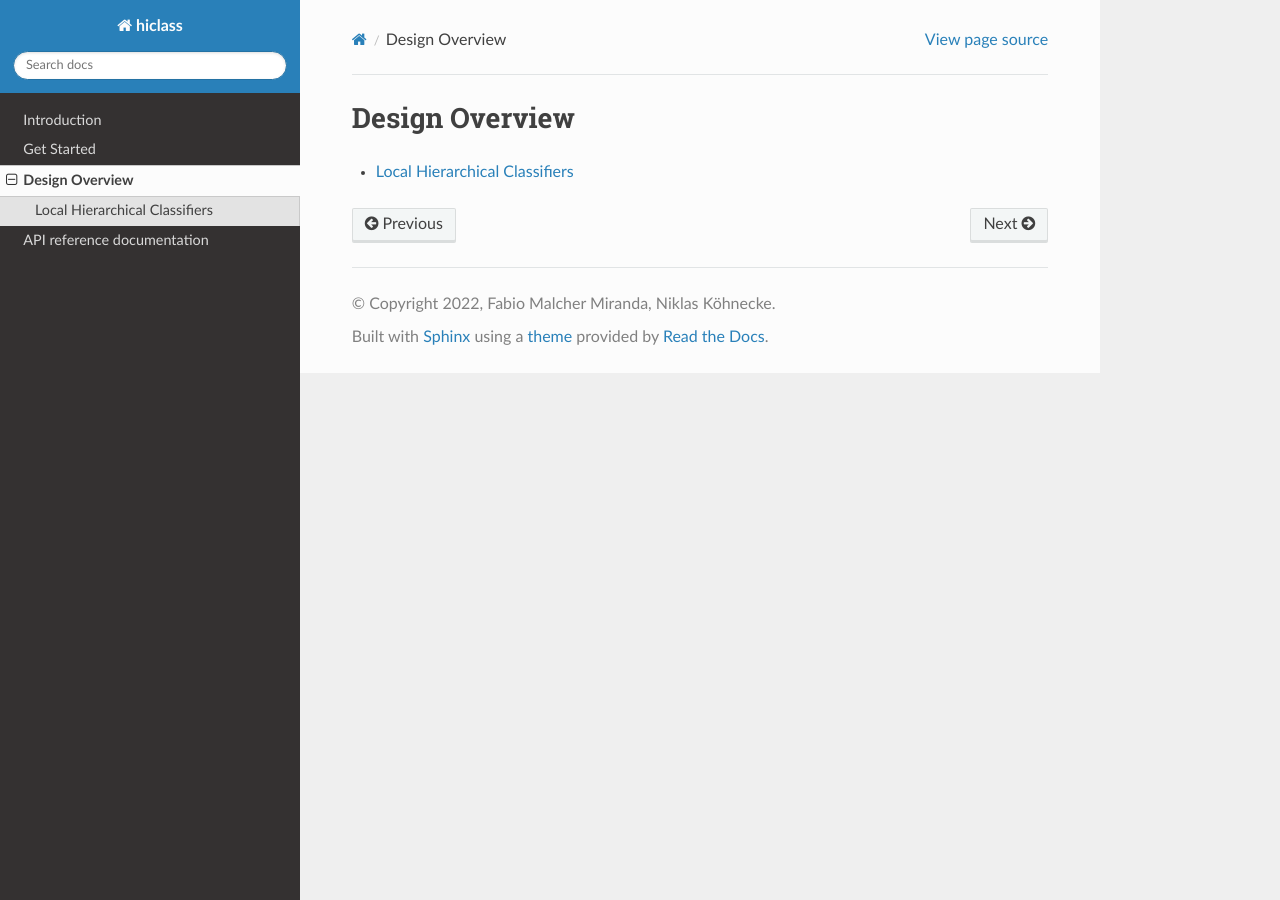
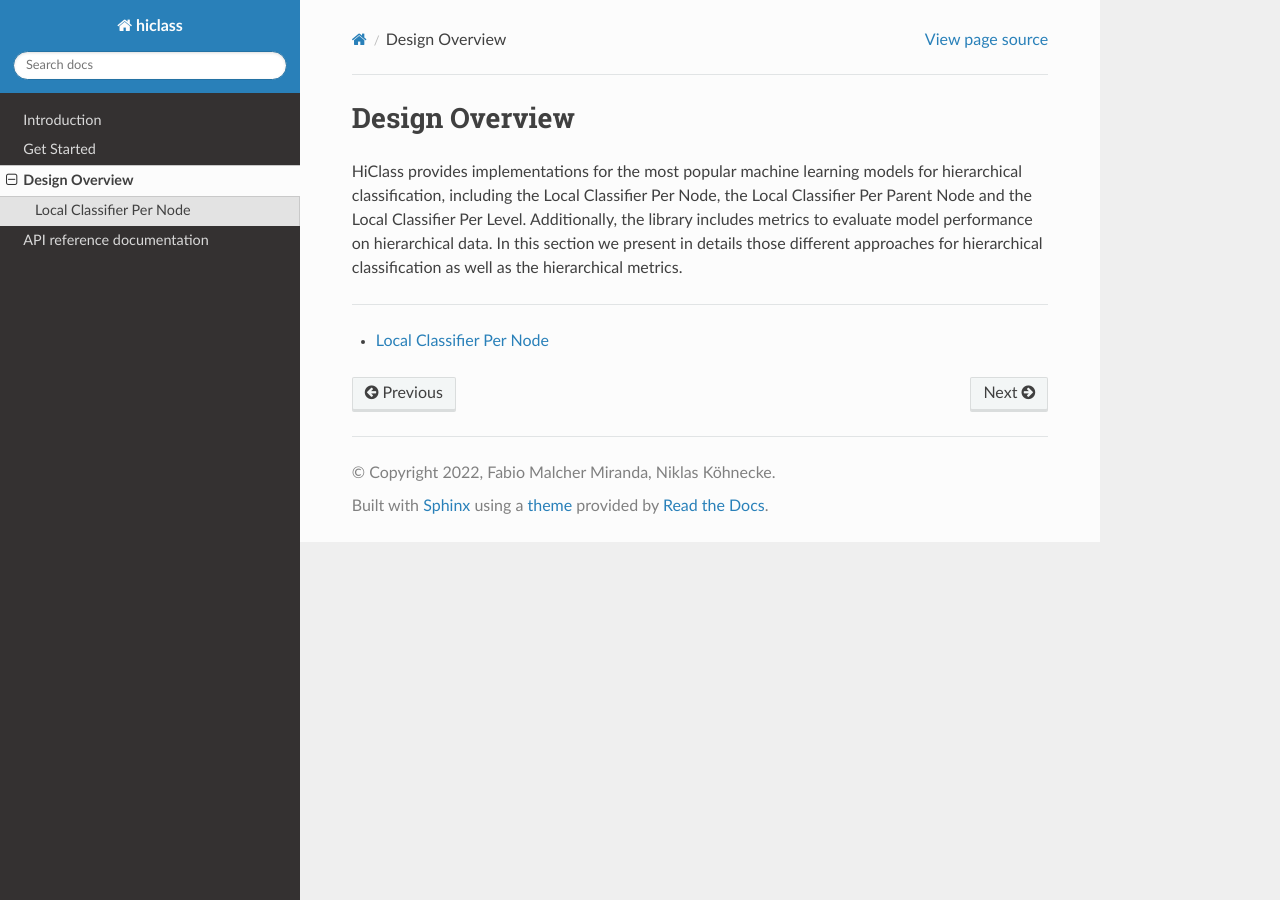
Before and after one commit to scikit-learn-contrib/hiclass, a Sphinx documentation site: the page built from docs/source/design/index.rst, in a window 1280 px wide. Built offline with Sphinx 7.4.7 and the Read the Docs theme 2.0.0, drawn with Linux system fonts in a browser that asks for light colours.

Commit message:
Add notation for local classifier per node

```diff
--- a/docs/source/design/index.rst
+++ b/docs/source/design/index.rst
@@ -1,8 +1,12 @@
 Design Overview
 ===============
+
+HiClass provides implementations for the most popular machine learning models for hierarchical classification, including the Local Classifier Per Node, the Local Classifier Per Parent Node and the Local Classifier Per Level. Additionally, the library includes metrics to evaluate model performance on hierarchical data. In this section we present in details those different approaches for hierarchical classification as well as the hierarchical metrics.
+
+..................................
 
 .. toctree::
     :includehidden:
     :maxdepth: 3
 
-    local_hierarchical_classifiers
+    local_classifier_per_node
--- a/docs/source/design/local_hierarchical_classifiers.rst
+++ /dev/null
@@ -1,4 +0,0 @@
-Local Hierarchical Classifiers
-==============================
-
-HiClass provides implementations for the most popular machine learning models for hierarchical classification, including the Local Classifier Per Node, the Local Classifier Per Parent Node and the Local Classifier Per Level. Additionally, the library includes metrics to evaluate model performance on hierarchical data. In this section we present in details those different approaches for hierarchical classification as well as the hierarchical metrics, including design choices.
--- a/docs/source/get_started/local_classifier.rst
+++ b/docs/source/get_started/local_classifier.rst
@@ -1,7 +1,7 @@
 Local Hierarchical Classifier
 =============================
 
-A :literal:`local hierarchical classifier` is a supervised machine learning model, where the output of the classification algorithm is defined over a pre-established hierarchical class taxonomy. In HiClass, there are 3 main approaches for local hierarchical classification, i.e., the most common design patterns for local hierarchical classification identified in the literature [1]_, which are the `LocalClassifierPerNode <TODO>`_, `LocalClassifierPerParentNode <TODO>`_ and `LocalClassifierPerLevel <TODO>`_. Similar to classifiers in scikit-learn, a hierarchical classifier from HiClass can be used as a building block of a machine learning pipeline.
+A :literal:`local hierarchical classifier` is a supervised machine learning model, where the output of the classification algorithm is defined over a pre-established hierarchical class taxonomy. In HiClass, there are 3 main approaches for local hierarchical classification, i.e., the most common design patterns for local hierarchical classification identified in the literature [1]_, which are the :ref:`local-classifier-per-node-overview`, `LocalClassifierPerParentNode <TODO>`_ and `LocalClassifierPerLevel <TODO>`_. Similar to classifiers in scikit-learn, a hierarchical classifier from HiClass can be used as a building block of a machine learning pipeline.
 
 In this example, we will be using the :literal:`LocalClassifierPerNode` along with the :literal:`RandomForestClassifier` from scikit-learn, but you can click on the other tabs to see how the code changes for the :literal:`LocalClassifierPerParentNode` and :literal:`LocalClassifierPerLevel`:
 
```
Also changed, not shown: docs/source/design/local_classifier_per_node.rst (added, +33 -0 lines), docs/source/design/local_classifier_per_node.svg (added).
